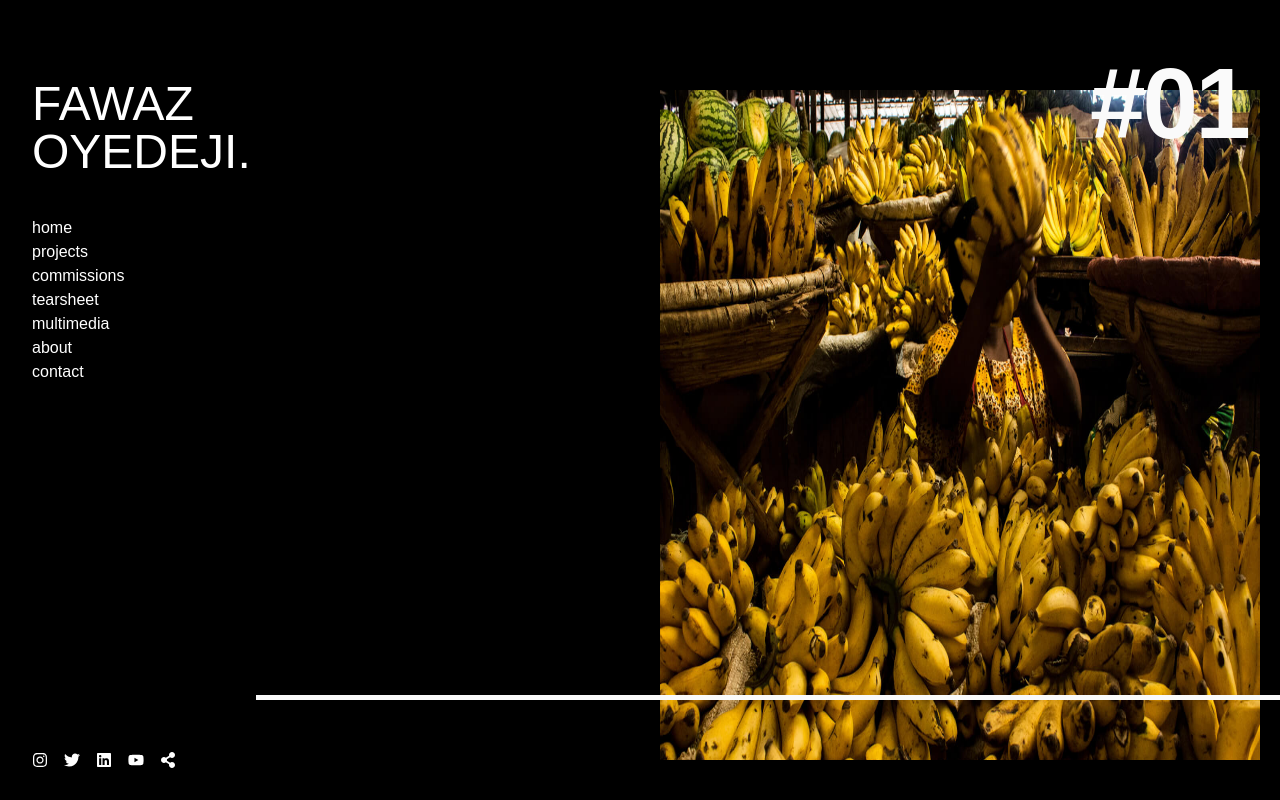
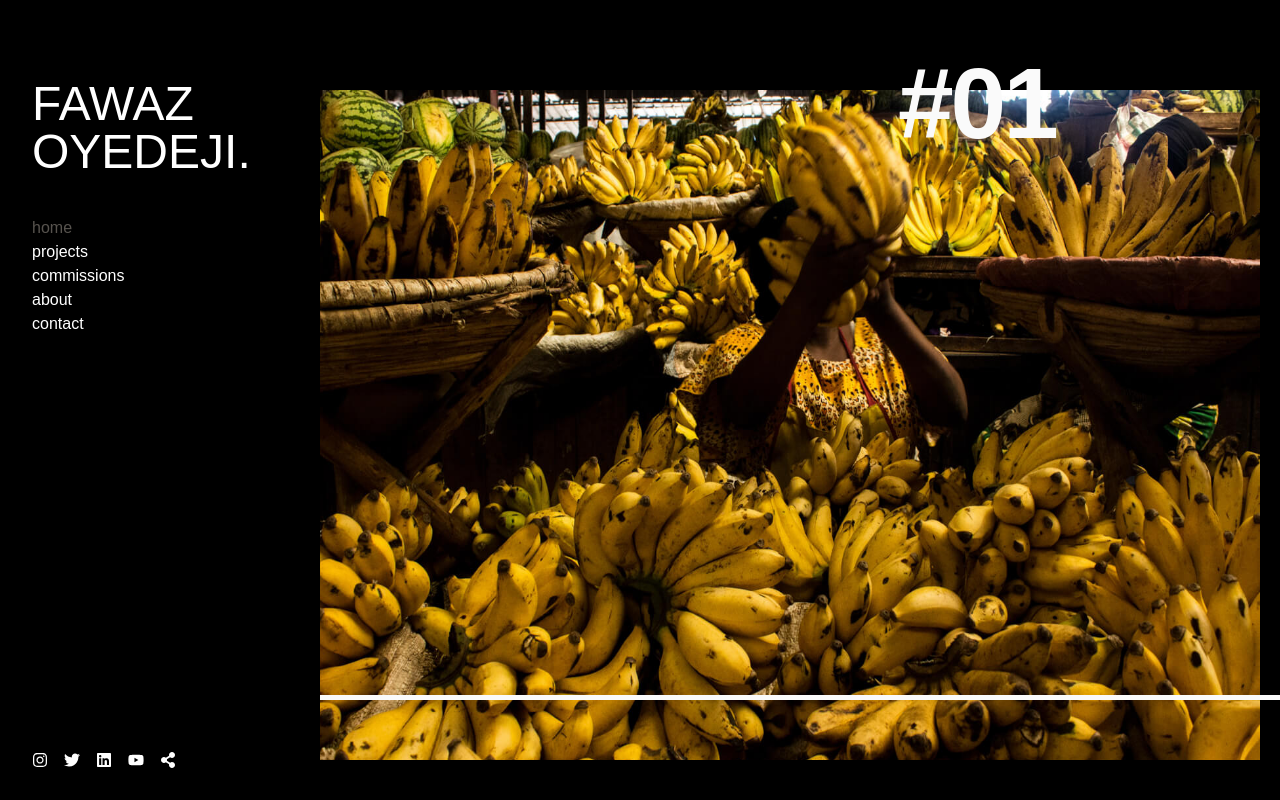
Before and after one commit to zainaboyedeji/fawaz-oyedeji-portfolio-v2, a React (Create React App) app: page / in a window 1280 px wide. Shown: the top 800 px of the page. Built offline with nearby package versions, Linux system fonts and the light colour scheme; a web font is replaced by a local one.

Commit message:
recent changes

```diff
--- a/src/App.tsx
+++ b/src/App.tsx
@@ -22,8 +22,6 @@ import {
   resalePhotosMetadata,
   yoursinarmsPhotosMetadata,
 } from "./data";
-import TearSheet from "./pages/tearsheet";
-import Multimedia from "./pages/multimedia";
 
 function App() {
   const [loading, setLoading] = useState(true);
@@ -111,8 +109,6 @@ function App() {
             />
             <Route path="/my-cv" element={<CVPage />} />
             <Route path="/contact-me" element={<ContactMe />} />
-            <Route path="/tearsheet" element={<TearSheet />} />
-            <Route path="/multimedia" element={<Multimedia />} />
             <Route path="/about-me" element={<AboutMe />} />
             <Route path="/projects" element={<Projects />} />
             <Route
--- a/src/components/sidebar.tsx
+++ b/src/components/sidebar.tsx
@@ -84,7 +84,7 @@ function useMenuAnimation(isOpen: boolean) {
       //@ts-ignore
       ...menuAnimations,
     ]);
-  }, [isOpen,animate]);
+  }, [isOpen, animate]);
 
   return scope;
 }
@@ -99,20 +99,16 @@ function SideBar() {
       <nav className="menu">
         <ul className="mobileUl">
           <li className="mobileLi">
-          <NavLink
-              to="/"
-              className={({ isActive }) =>
-                isActive ? "!text-stone-600" : "hover:text-gray-400"
-              }
-              onClick={() => setIsOpen(!isOpen)}
-            >
+            <NavLink to="/" onClick={() => setIsOpen(!isOpen)}>
               home
             </NavLink>
           </li>
           <li className="mobileLi">
             <NavLink
               to="/projects"
-              className="hover:text-gray-400"
+              className={({ isActive }) =>
+                isActive ? "!text-stone-600" : "hover:text-gray-400"
+              }
               onClick={() => setIsOpen(!isOpen)}
             >
               projects
@@ -121,41 +117,20 @@ function SideBar() {
           <li className="mobileLi">
             <NavLink
               to="/commissions"
-              className="hover:text-gray-400"
+              className={({ isActive }) =>
+                isActive ? "!text-stone-600" : "hover:text-gray-400"
+              }
               onClick={() => setIsOpen(!isOpen)}
             >
               commissions
             </NavLink>
           </li>
-
           <li className="mobileLi">
             <NavLink
-              to="/tearsheet"
+              to="/about-me"
               className={({ isActive }) =>
                 isActive ? "!text-stone-600" : "hover:text-gray-400"
               }
-              onClick={() => setIsOpen(!isOpen)}
-            >
-              tearsheet
-            </NavLink>
-          </li>
-
-
-          <li className="mobileLi">
-            <NavLink
-              to="/multimedia"
-              className={({ isActive }) =>
-                isActive ? "!text-stone-600" : "hover:text-gray-400"
-              }
-              onClick={() => setIsOpen(!isOpen)}
-            >
-              multimedia
-            </NavLink>
-          </li>
-          <li className="mobileLi">
-            <NavLink
-              to="/about-me"
-              className="hover:text-gray-400"
               onClick={() => setIsOpen(!isOpen)}
             >
               about
@@ -164,7 +139,9 @@ function SideBar() {
           <li className="mobileLi">
             <NavLink
               to="/contact-me"
-              className="hover:text-gray-400"
+              className={({ isActive }) =>
+                isActive ? "!text-stone-600" : "hover:text-gray-400"
+              }
               onClick={() => setIsOpen(!isOpen)}
             >
               contact
@@ -242,7 +219,7 @@ function SideBar() {
         <div
           className={`hidden md:flex fixed top-0 left-0 h-screen w-64 p-8 flex-col justify-between z-40 pt-20 transform ${
             isOpen ? "translate-x-0" : "-translate-x-full"
-          } transition-transform duration-300 ease-in-out md:translate-x-0  bg-white text-black md:bg-black md:text-white`}
+          } transition-transform duration-300 ease-in-out md:translate-x-0 md:w-1/4 bg-white text-black md:bg-black md:text-white`}
         >
           <div>
             <div className="text-5xl font-bold hidden md:block">
@@ -259,7 +236,9 @@ function SideBar() {
                 <li>
                   <NavLink
                     to="/"
-                    className="hover:text-gray-400"
+                    className={({ isActive }) =>
+                      isActive ? "!text-stone-600" : "hover:text-gray-400"
+                    }
                     onClick={() => setIsOpen(!isOpen)}
                   >
                     home
@@ -268,7 +247,9 @@ function SideBar() {
                 <li>
                   <NavLink
                     to="/projects"
-                    className="hover:text-gray-400"
+                    className={({ isActive }) =>
+                      isActive ? "!text-stone-600" : "hover:text-gray-400"
+                    }
                     onClick={() => setIsOpen(!isOpen)}
                   >
                     projects
@@ -277,7 +258,9 @@ function SideBar() {
                 <li>
                   <NavLink
                     to="/commissions"
-                    className="hover:text-gray-400"
+                    className={({ isActive }) =>
+                      isActive ? "!text-stone-600" : "hover:text-gray-400"
+                    }
                     onClick={() => setIsOpen(!isOpen)}
                   >
                     commissions
@@ -285,30 +268,10 @@ function SideBar() {
                 </li>
                 <li>
                   <NavLink
-                    to="/tearsheet"
+                    to="/about-me"
                     className={({ isActive }) =>
                       isActive ? "!text-stone-600" : "hover:text-gray-400"
                     }
-                    onClick={() => setIsOpen(!isOpen)}
-                  >
-                    tearsheet
-                  </NavLink>
-                </li>
-                <li>
-                  <NavLink
-                    to="/multimedia"
-                    className={({ isActive }) =>
-                      isActive ? "!text-stone-600" : "hover:text-gray-400"
-                    }
-                    onClick={() => setIsOpen(!isOpen)}
-                  >
-                    multimedia
-                  </NavLink>
-                </li>
-                <li>
-                  <NavLink
-                    to="/about-me"
-                    className="hover:text-gray-400"
                     onClick={() => setIsOpen(!isOpen)}
                   >
                     about
@@ -317,7 +280,9 @@ function SideBar() {
                 <li>
                   <NavLink
                     to="/contact-me"
-                    className="hover:text-gray-400"
+                    className={({ isActive }) =>
+                      isActive ? "!text-stone-600" : "hover:text-gray-400"
+                    }
                     onClick={() => setIsOpen(!isOpen)}
                   >
                     contact
```
